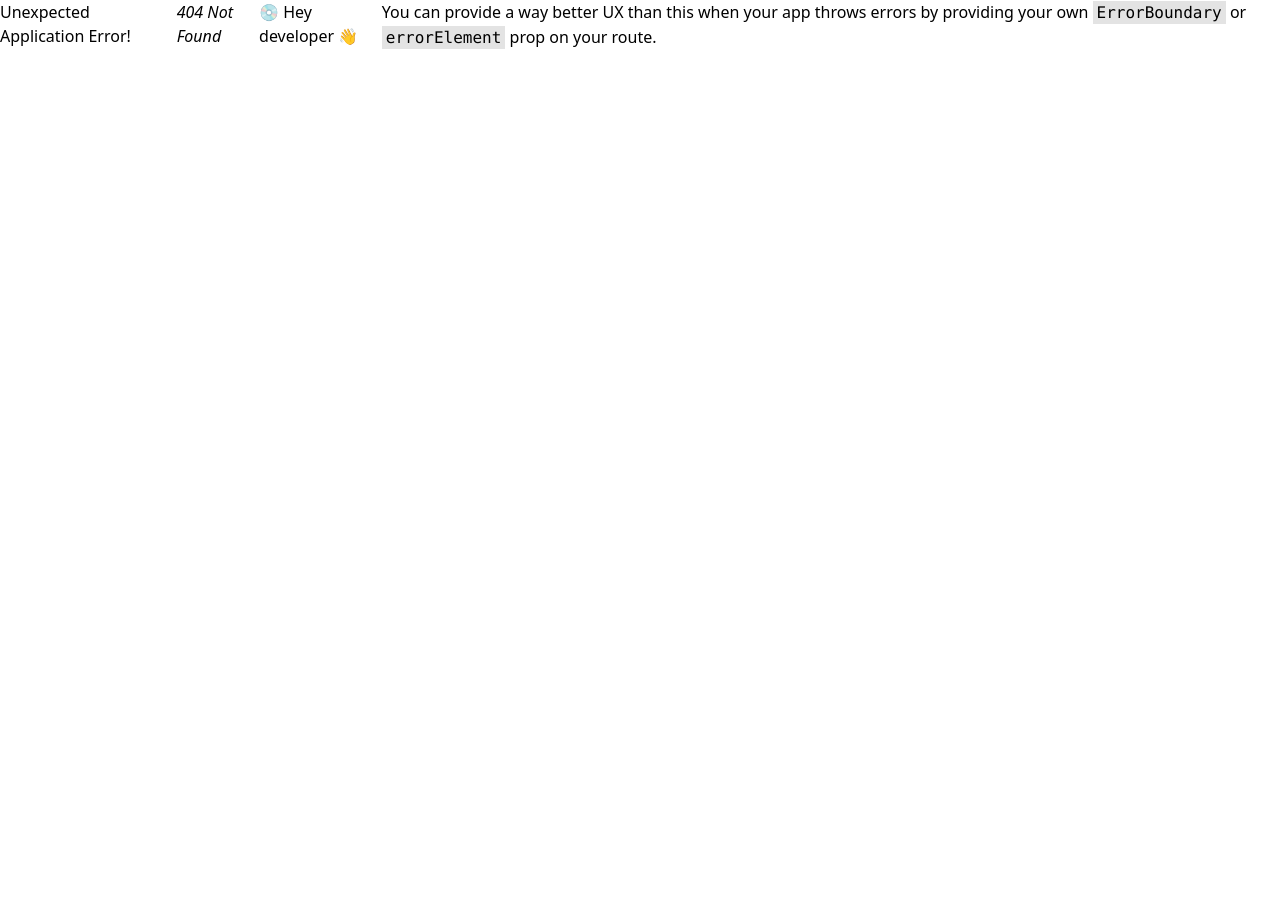
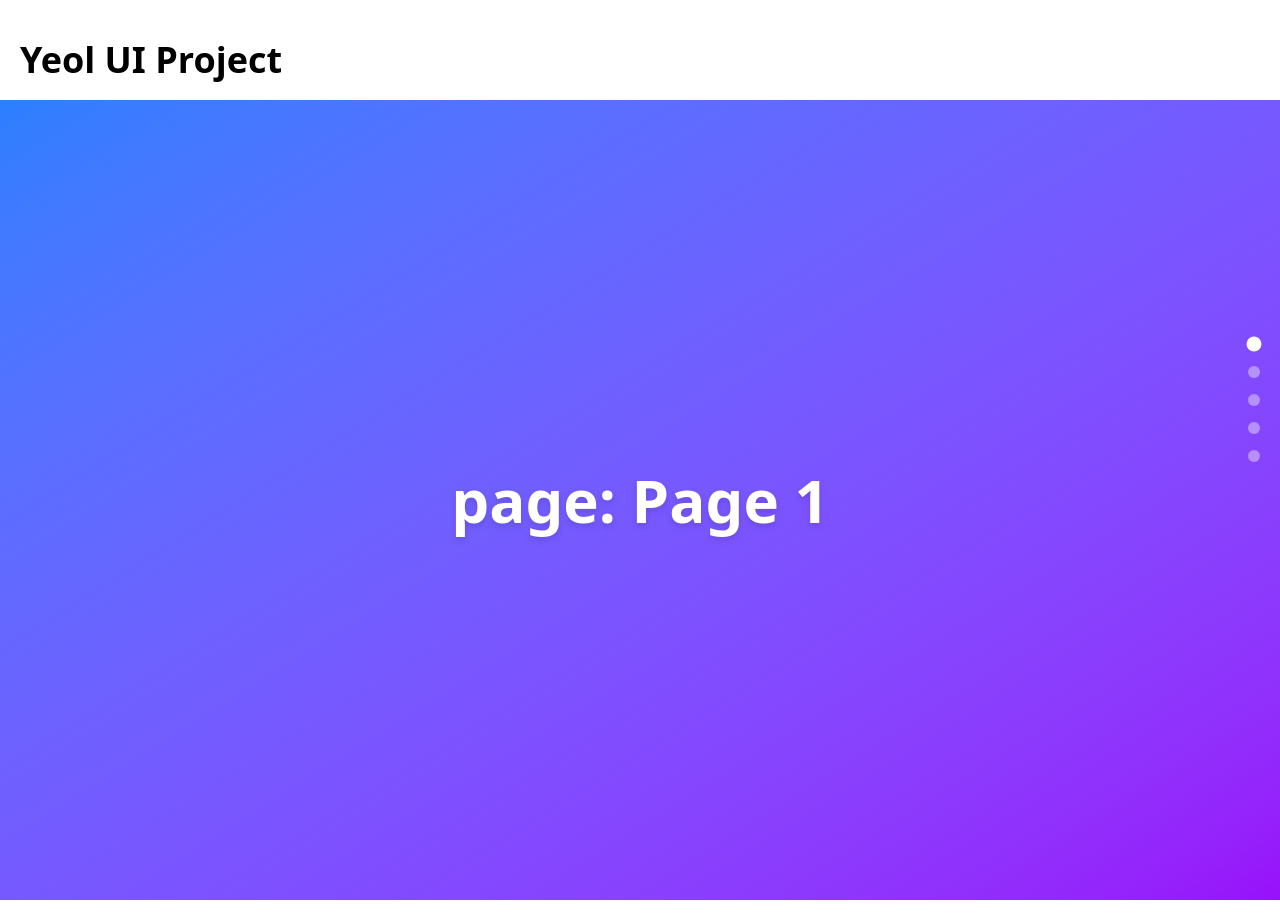
Before and after one commit to yeolsss/yeol-scroll-examples, a React (Vite) app: page /scroll-snap in a window 1280 px wide. Before the commit this address had no page. Before the commit the page ends 800 px from the top, so only its background shows below. Built offline with nearby package versions, Linux system fonts and the light colour scheme.

Commit message:
[feat]: scroll snap Page 추가

```diff
--- a/src/App.tsx
+++ b/src/App.tsx
@@ -1,8 +1,12 @@
+import NavLink from "./components/NavLink.tsx";
+
 const App = () => {
   return (
     <section className="flex flex-col gap-5 text-2xl font-bold">
       <ul>
-        <li></li>
+        <li>
+          <NavLink to="/scroll-snap">ScrollSnapPage</NavLink>
+        </li>
       </ul>
     </section>
   );
--- /dev/null
+++ b/src/pages/ScrollSnapPage.tsx
@@ -0,0 +1,146 @@
+import { classMerge } from "../lib/utils.ts";
+import { useEffect, useRef, useState } from "react";
+
+const pages = [
+  {
+    id: 1,
+    title: "Page 1",
+    bgColor: "bg-gradient-to-br from-blue-500 to-purple-600",
+  },
+  {
+    id: 2,
+    title: "Page 2",
+    bgColor: "bg-gradient-to-br from-green-500 to-teal-600",
+  },
+  {
+    id: 3,
+    title: "Page 3",
+    bgColor: "bg-gradient-to-br from-orange-500 to-red-600",
+  },
+  {
+    id: 4,
+    title: "Page 4",
+    bgColor: "bg-gradient-to-br from-pink-500 to-rose-600",
+  },
+  {
+    id: 5,
+    title: "Page 5",
+    bgColor: "bg-gradient-to-br from-indigo-500 to-blue-600",
+  },
+];
+
+const ScrollControlPage = () => {
+  // 1. 현재 페이지 상태
+  const [currentPage, setCurrentPage] = useState(0);
+
+  // 2. 중요: 이벤트 리스너 내부에서 최신 state를 읽기 위한 Ref
+  const pageRef = useRef(0);
+
+  // 3. 애니메이션 중인지 체크하는 Ref
+  const isAnimating = useRef(false);
+
+  const containerRef = useRef<HTMLDivElement>(null);
+
+  // currentPage가 변할 때마다 pageRef도 업데이트해줍니다.
+  useEffect(() => {
+    pageRef.current = currentPage;
+  }, [currentPage]);
+
+  useEffect(() => {
+    const handleWheel = (e: WheelEvent) => {
+      e.preventDefault();
+
+      // 애니메이션 중이면 즉시 리턴 (광클/광스크롤 방지)
+      if (isAnimating.current) return;
+
+      // 중요: state 대신 ref의 현재 값을 참조하여 계산
+      const curr = pageRef.current;
+
+      if (e.deltaY > 0) {
+        // 아래로 스크롤 (다음 페이지)
+        if (curr < pages.length - 1) {
+          isAnimating.current = true;
+          setCurrentPage(curr + 1); // 상태 업데이트
+          // pageRef 업데이트는 useEffect가 처리함
+
+          setTimeout(() => {
+            isAnimating.current = false;
+          }, 1000);
+        }
+      } else {
+        // 위로 스크롤 (이전 페이지)
+        if (curr > 0) {
+          isAnimating.current = true;
+          setCurrentPage(curr - 1);
+
+          setTimeout(() => {
+            isAnimating.current = false;
+          }, 1000);
+        }
+      }
+    };
+
+    const container = containerRef.current;
+    if (container) {
+      // passive: false 필수 (e.preventDefault() 사용 위해)
+      container.addEventListener("wheel", handleWheel, { passive: false });
+    }
+
+    // 의존성 배열을 비워서 리스너가 마운트/언마운트 시에만 실행되도록 함
+    // 이렇게 하면 리스너가 지워졌다 다시 생기는 틈이 사라짐
+    return () => {
+      if (container) {
+        container.removeEventListener("wheel", handleWheel);
+      }
+    };
+  }, []); // 의존성 배열 비움 (중요!)
+
+  return (
+    <div
+      ref={containerRef}
+      className="h-screen w-full overflow-hidden relative"
+    >
+      {/* 네비게이션 인디케이터 */}
+      <div className="fixed right-5 top-1/2 -translate-y-1/2 z-50 flex flex-col gap-4">
+        {pages.map((_, index) => (
+          <div
+            key={index}
+            className={`w-3 h-3 rounded-full transition-all duration-300 ${
+              currentPage === index ? "bg-white scale-125" : "bg-white/40"
+            }`}
+          />
+        ))}
+      </div>
+
+      {/* 페이지 컨테이너 */}
+      <div
+        className="w-full h-full transition-transform duration-[1000ms] ease-in-out"
+        style={{ transform: `translateY(-${currentPage * 100}vh)` }}
+      >
+        {pages.map((page, index) => (
+          <div
+            key={page.id}
+            className={classMerge(
+              "flex w-full h-screen relative",
+              page.bgColor,
+            )}
+          >
+            <div
+              className={`m-auto transition-all duration-1000 delay-500 ${
+                currentPage === index
+                  ? "opacity-100 translate-y-0"
+                  : "opacity-0 translate-y-20"
+              }`}
+            >
+              <p className="text-white text-6xl font-bold drop-shadow-md">
+                page: {page.title}
+              </p>
+            </div>
+          </div>
+        ))}
+      </div>
+    </div>
+  );
+};
+
+export default ScrollControlPage;
--- a/src/router/Router.tsx
+++ b/src/router/Router.tsx
@@ -5,6 +5,7 @@ import Loading from "../pages/Loading.tsx";
 
 // Lazy load components
 const App = lazy(() => import("../App.tsx"));
+const ScrollControlPage = lazy(() => import("../pages/ScrollSnapPage.tsx"));
 
 export const router = createBrowserRouter([
   {
@@ -19,6 +20,14 @@ export const router = createBrowserRouter([
           </Suspense>
         ),
       },
+      {
+        path: "/scroll-snap",
+        element: (
+          <Suspense fallback={<Loading />}>
+            <ScrollControlPage />
+          </Suspense>
+        ),
+      },
     ],
   },
 ]);
```
